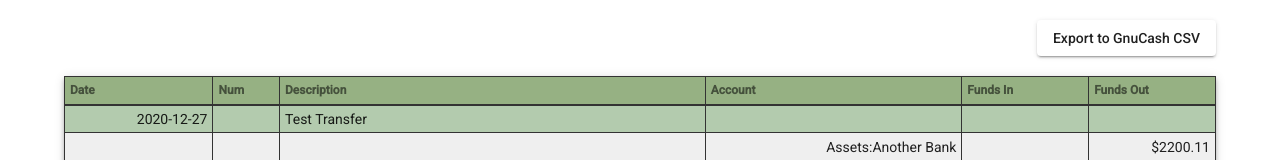
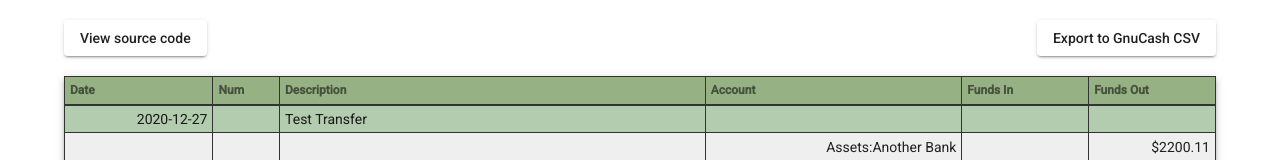
Before and after one commit to jakubstefanski/gnucash-web, an Angular app in the folder ui/: page / in a window 1280 px wide. Shown: the top 160 px of the page. Built offline with nearby package versions, Linux system fonts and the light colour scheme.

Commit message:
Add source code link

```diff
--- a/ui/src/app/app.module.ts
+++ b/ui/src/app/app.module.ts
@@ -8,6 +8,7 @@ import { AppRoutingModule } from "@src/app/app-routing.module";
 import { AppComponent } from "@src/app/app.component";
 import { BookComponent } from "@src/app/book/book.component";
 import { MatButtonModule } from "@angular/material/button";
+import { MatIconModule } from "@angular/material/icon";
 
 @NgModule({
   declarations: [
@@ -19,7 +20,8 @@ import { MatButtonModule } from "@angular/material/button";
     AppRoutingModule,
     BrowserAnimationsModule,
     MatTableModule,
-    MatButtonModule
+    MatButtonModule,
+    MatIconModule
   ],
   providers: [],
   bootstrap: [AppComponent]
--- a/ui/src/app/book/book.component.html
+++ b/ui/src/app/book/book.component.html
@@ -1,4 +1,8 @@
-<section>
+<section class="left">
+  <a mat-raised-button href="https://github.com/jakubstefanski/gnucash-web" target="_blank">View source code</a>
+</section>
+
+<section class="right">
   <button mat-raised-button (click)="exportToCsv()">Export to GnuCash CSV</button>
 </section>
 
--- a/ui/src/app/book/book.component.scss
+++ b/ui/src/app/book/book.component.scss
@@ -1,4 +1,9 @@
-section button {
+section.left {
+  margin-bottom: 20px;
+  float: left;
+}
+
+section.right {
   margin-bottom: 20px;
   float: right;
 }
```
